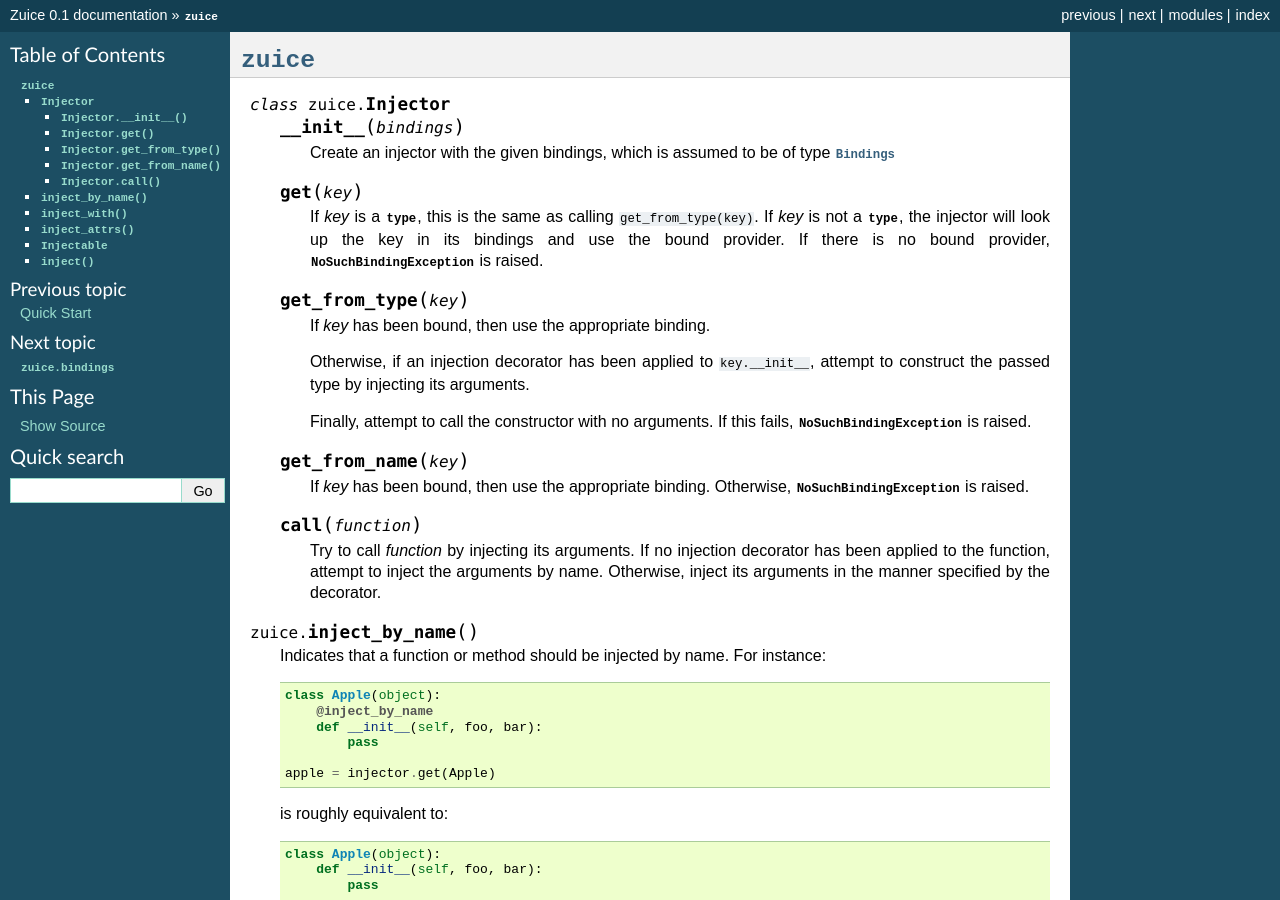
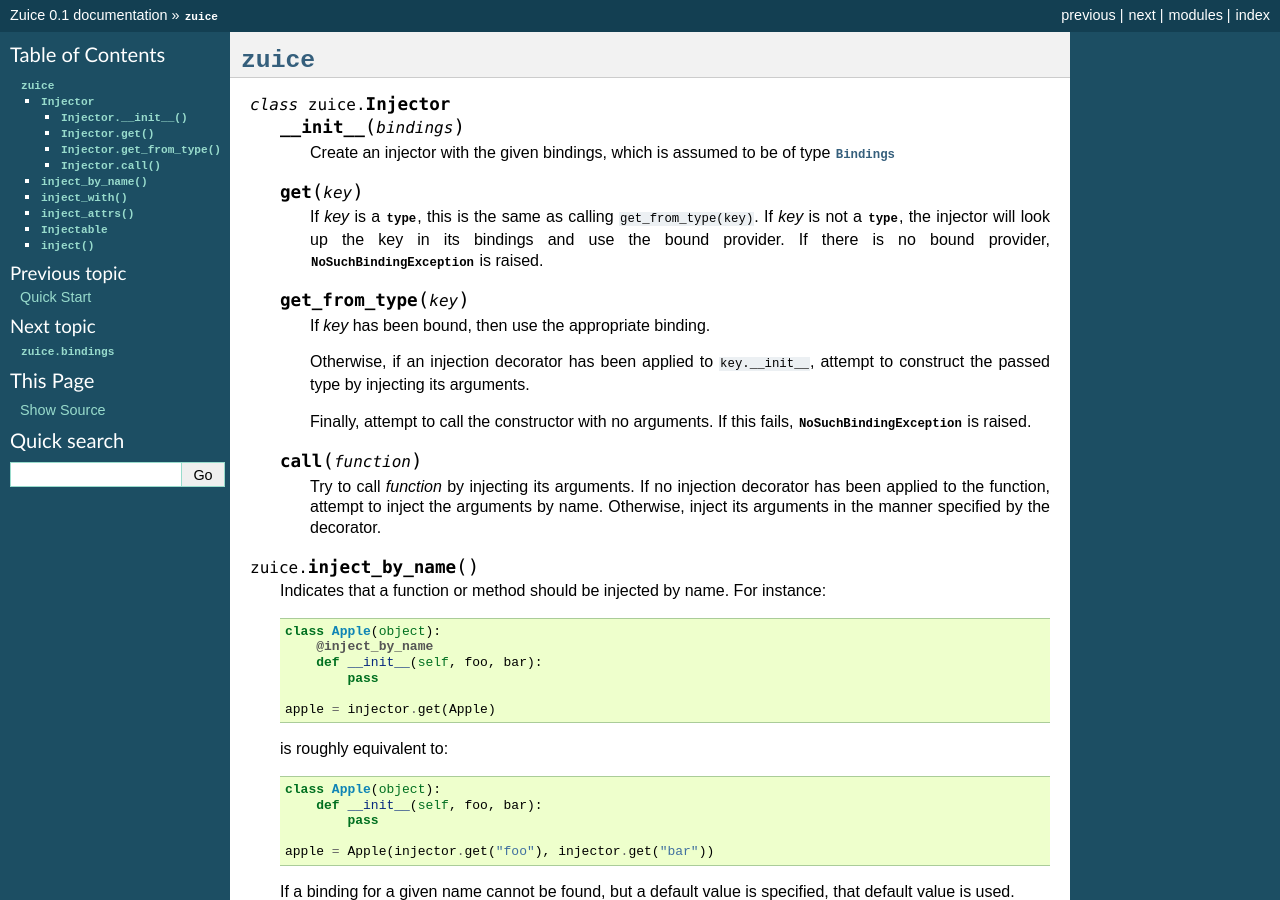
Before and after one commit to mwilliamson/zuice, a Sphinx documentation site: the page built from doc/zuice.rst, in a window 1280 px wide and 900 px high. Built offline with Sphinx 7.4.7, drawn with Linux system fonts in a browser that asks for light colours.

Commit message:
Remove references to get_from_name

```diff
--- a/doc/zuice.rst
+++ b/doc/zuice.rst
@@ -27,11 +27,6 @@
 
         Finally, attempt to call the constructor with no arguments. If this
         fails, :class:`~zuice.NoSuchBindingException` is raised.
-
-    .. method:: get_from_name(key)
-
-        If *key* has been bound, then use the appropriate binding.
-        Otherwise, :class:`~zuice.NoSuchBindingException` is raised.
 
     .. method:: call(function)
 
```
